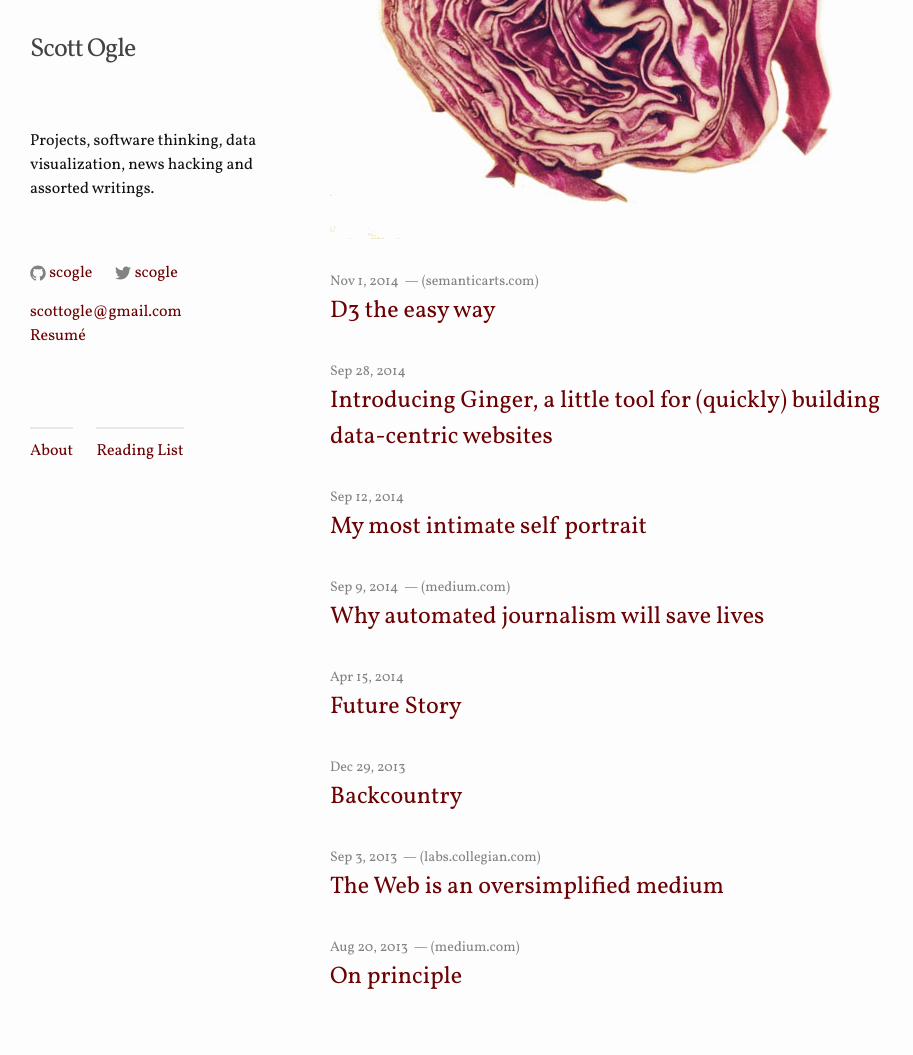
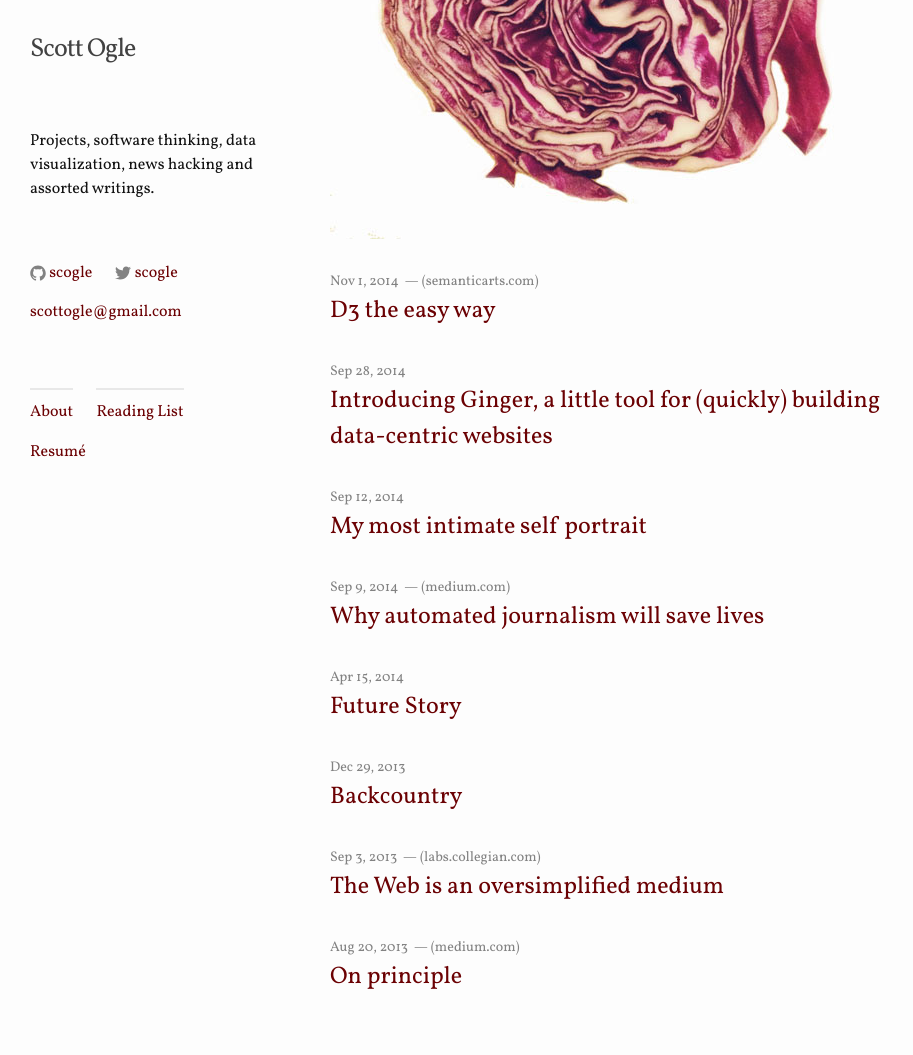
Before and after one commit to scogle/scogle.github.io, a Jekyll site: the page built from index.html, in a window 1280 px wide. Shown: the whole page, without its empty margins (0-913 px from the left). Built offline with Jekyll 4.4.1, drawn with Linux system fonts in a browser that asks for light colours.

Commit message:
moved resume link all the way to the bottom of the sidebar

```diff
--- a/_includes/header.html
+++ b/_includes/header.html
@@ -44,9 +44,6 @@
 
       <a class="email" href="mailto:{{ site.email }}">{{ site.email }}</a>
 
-      <div class="clear"></div>
-
-      <a class="resume-link" href="{{ site.resume_link }}" title="Scott Ogle's Resume">Resumé</a>
     </div>
 
     <nav class="site-nav">
@@ -57,5 +54,9 @@
         {% endfor %}
     </nav>
 
+    <div class="clear"></div>
+
+    <a class="resume-link" href="{{ site.resume_link }}" title="Scott Ogle's Resume">Resumé</a>
+
 
 </div>
```
